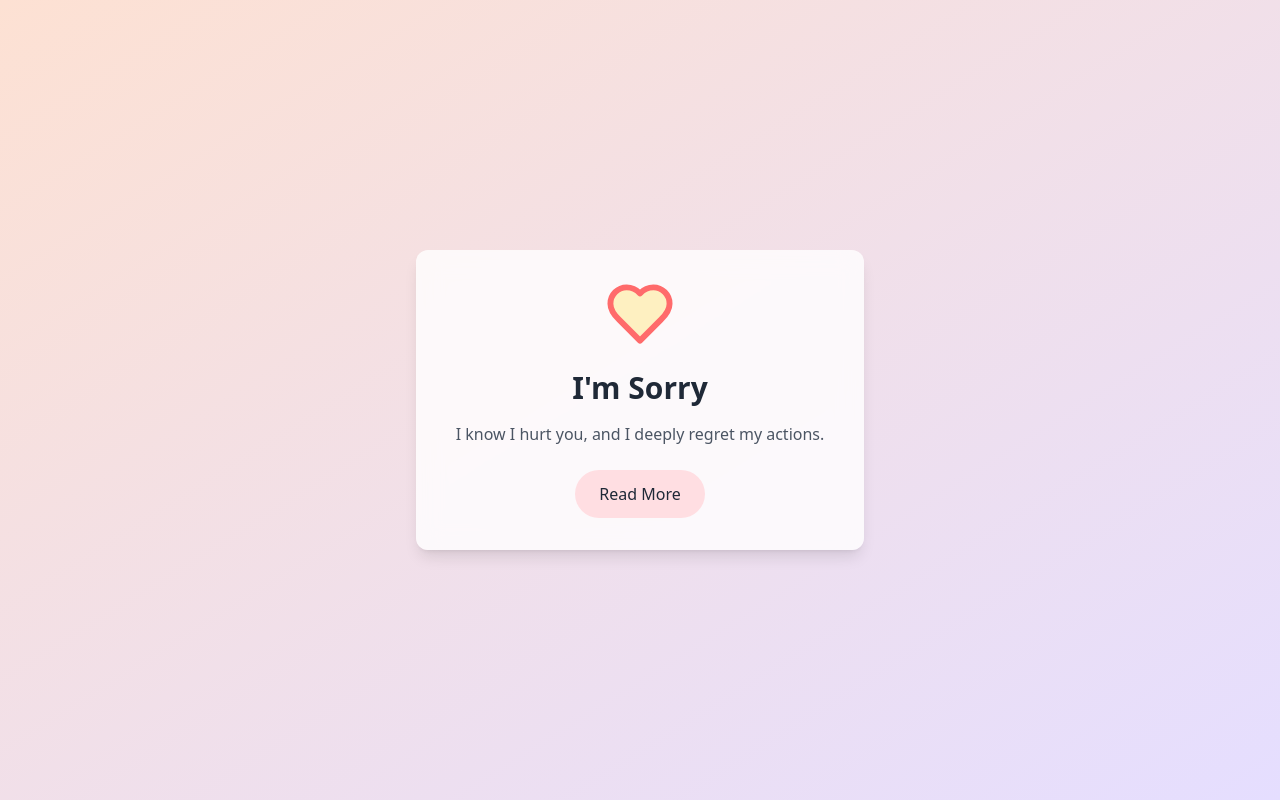
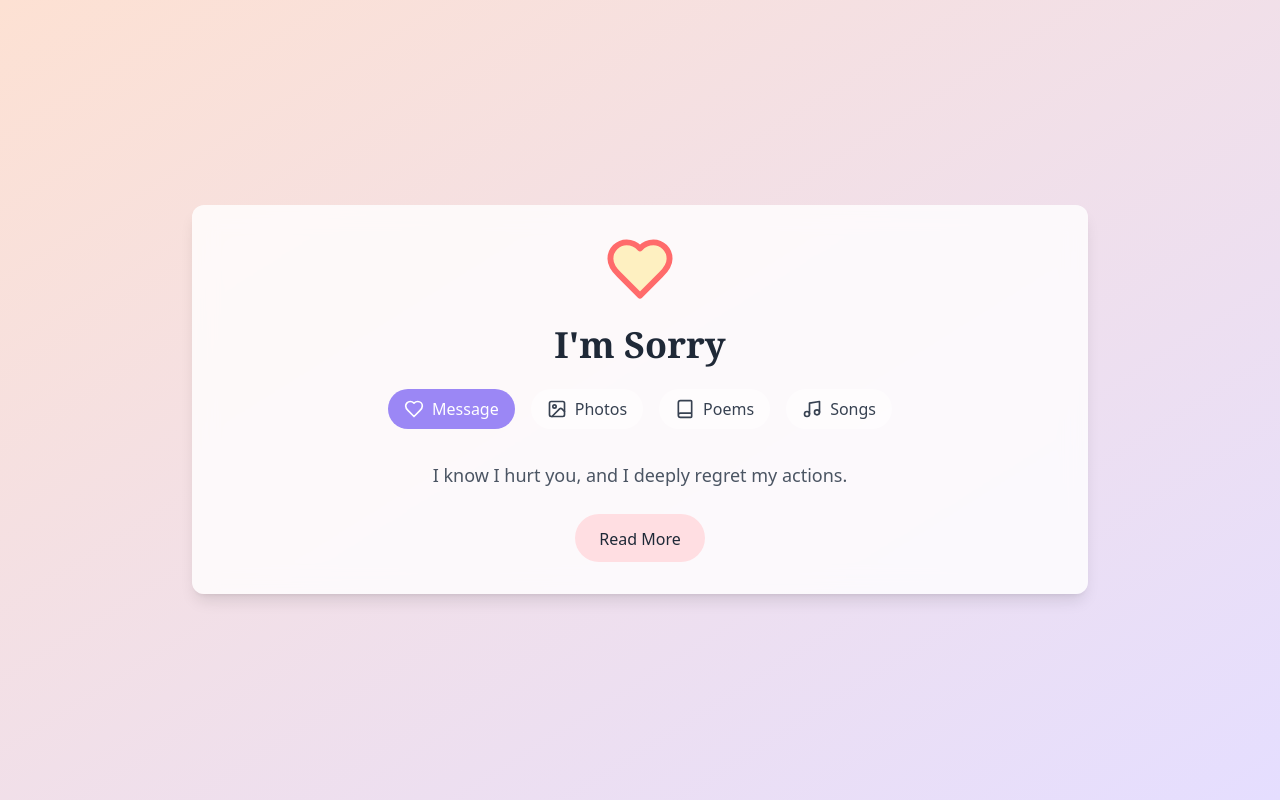
Before and after one commit to Tejas123456789000/sweet-apology-webpage-love, a React (Vite) app: page / in a window 1280 px wide. Built offline with nearby package versions, Linux system fonts and the light colour scheme.

Commit message:
Refactor: Improve UI and add content
This commit refactors the UI to improve aesthetics and adds content such as pictures, poems, and songs.

```diff
--- a/src/App.tsx
+++ b/src/App.tsx
@@ -1,9 +1,10 @@
+
 import { Toaster } from "@/components/ui/toaster";
 import { Toaster as Sonner } from "@/components/ui/sonner";
 import { TooltipProvider } from "@/components/ui/tooltip";
 import { QueryClient, QueryClientProvider } from "@tanstack/react-query";
 import { BrowserRouter, Routes, Route } from "react-router-dom";
-import Index from "./pages/Index";
+import SweetApology from "./pages/Index";
 import NotFound from "./pages/NotFound";
 
 const queryClient = new QueryClient();
@@ -15,7 +16,7 @@ const App = () => (
       <Sonner />
       <BrowserRouter>
         <Routes>
-          <Route path="/" element={<Index />} />
+          <Route path="/" element={<SweetApology />} />
           {/* ADD ALL CUSTOM ROUTES ABOVE THE CATCH-ALL "*" ROUTE */}
           <Route path="*" element={<NotFound />} />
         </Routes>
--- a/src/pages/Index.tsx
+++ b/src/pages/Index.tsx
@@ -1,10 +1,48 @@
 
 import React, { useState } from 'react';
-import { Heart } from 'lucide-react';
+import { Heart, Image, Music, Book } from 'lucide-react';
 import { motion } from 'framer-motion';
+import {
+  Carousel,
+  CarouselContent,
+  CarouselItem,
+  CarouselNext,
+  CarouselPrevious
+} from "@/components/ui/carousel";
+import { Card, CardContent } from "@/components/ui/card";
 
 const SweetApology: React.FC = () => {
   const [showFullMessage, setShowFullMessage] = useState(false);
+  const [currentSection, setCurrentSection] = useState<'message' | 'photos' | 'poems' | 'songs'>('message');
+
+  // You can replace these with your actual content
+  const photos = [
+    { url: "https://images.unsplash.com/photo-1470813740244-df37b8c1edcb", caption: "Starry night reminds me of your eyes" },
+    { url: "https://images.unsplash.com/photo-1500673922987-e212871fec22", caption: "Every sunset makes me think of you" },
+    { url: "https://images.unsplash.com/photo-1506744038136-46273834b3fb", caption: "Our favorite place" },
+  ];
+
+  const poems = [
+    {
+      title: "Forever Sorry",
+      content: "In silence my heart speaks,\nWords that lips fail to say.\nFor hurting you, my soul weeps,\nHoping forgiveness finds its way."
+    },
+    {
+      title: "A New Beginning",
+      content: "Through tearful nights and remorseful days,\nI've come to understand my ways.\nWith each sunrise comes a chance anew,\nTo show how deeply I care for you."
+    },
+  ];
+
+  const songs = [
+    {
+      title: "Whispers of Apology",
+      lyrics: "When shadows fall and light grows dim,\nI reach for memories where we begin.\nThrough all my faults and all my flaws,\nMy love for you has never paused."
+    },
+    {
+      title: "Healing Hearts",
+      lyrics: "Let these words mend what I broke,\nRevive the trust that sorrow stole.\nWith every note and every line,\nI pray your heart rejoins with mine."
+    },
+  ];
 
   return (
     <div className="min-h-screen flex items-center justify-center bg-gradient-to-br from-[#FDE1D3] to-[#E5DEFF] p-4">
@@ -12,7 +50,7 @@ const SweetApology: React.FC = () => {
         initial={{ opacity: 0, scale: 0.9 }}
         animate={{ opacity: 1, scale: 1 }}
         transition={{ duration: 0.5 }}
-        className="bg-white/80 backdrop-blur-md rounded-xl shadow-lg p-8 max-w-md w-full text-center"
+        className="bg-white/80 backdrop-blur-md rounded-xl shadow-lg p-8 max-w-4xl w-full"
       >
         <motion.div
           initial={{ scale: 1 }}
@@ -27,17 +65,55 @@ const SweetApology: React.FC = () => {
           <Heart color="#FF6B6B" size={64} fill="#FFD93D" fillOpacity={0.3} />
         </motion.div>
 
-        <h1 className="text-3xl font-bold text-gray-800 mb-4">
+        <h1 className="text-4xl font-bold text-center text-gray-800 mb-4 font-serif">
           I'm Sorry
         </h1>
 
-        <p className="text-gray-600 mb-6">
+        <div className="flex justify-center space-x-4 my-6">
+          <NavButton
+            icon={<Heart size={20} />}
+            label="Message"
+            active={currentSection === 'message'}
+            onClick={() => setCurrentSection('message')}
+          />
+          <NavButton
+            icon={<Image size={20} />}
+            label="Photos"
+            active={currentSection === 'photos'}
+            onClick={() => setCurrentSection('photos')}
+          />
+          <NavButton
+            icon={<Book size={20} />}
+            label="Poems"
+            active={currentSection === 'poems'}
+            onClick={() => setCurrentSection('poems')}
+          />
+          <NavButton
+            icon={<Music size={20} />}
+            label="Songs"
+            active={currentSection === 'songs'}
+            onClick={() => setCurrentSection('songs')}
+          />
+        </div>
+
+        <div className="mt-8">
+          {currentSection === 'message' && (
+            <motion.div
+              initial={{ opacity: 0 }}
+              animate={{ opacity: 1 }}
+              transition={{ duration: 0.5 }}
+              className="text-center"
+            >
+              <p className="text-lg text-gray-600 mb-6 leading-relaxed">
                 I know I hurt you, and I deeply regret my actions.
                 {showFullMessage && (
                   <>
                     <br /><br />
                     I value our connection more than anything, and I hope you can forgive me.
                     My heart is truly sorry for the pain I've caused.
+                    <br /><br />
+                    Every moment without your smile feels like an eternity.
+                    Please give me a chance to make things right and prove how much you mean to me.
                   </>
                 )}
               </p>
@@ -65,8 +141,126 @@ const SweetApology: React.FC = () => {
                 </motion.button>
               )}
             </motion.div>
+          )}
+
+          {currentSection === 'photos' && (
+            <motion.div
+              initial={{ opacity: 0 }}
+              animate={{ opacity: 1 }}
+              transition={{ duration: 0.5 }}
+            >
+              <Carousel className="w-full max-w-xl mx-auto">
+                <CarouselContent>
+                  {photos.map((photo, index) => (
+                    <CarouselItem key={index}>
+                      <div className="p-1">
+                        <Card>
+                          <CardContent className="flex flex-col items-center justify-center p-6">
+                            <div className="aspect-[16/9] w-full overflow-hidden rounded-lg">
+                              <img
+                                src={photo.url}
+                                alt={`Photo ${index + 1}`}
+                                className="h-full w-full object-cover transition-all hover:scale-105"
+                              />
+                            </div>
+                            <p className="mt-4 text-center text-gray-600 italic">{photo.caption}</p>
+                          </CardContent>
+                        </Card>
+                      </div>
+                    </CarouselItem>
+                  ))}
+                </CarouselContent>
+                <CarouselPrevious className="left-1" />
+                <CarouselNext className="right-1" />
+              </Carousel>
+            </motion.div>
+          )}
+
+          {currentSection === 'poems' && (
+            <motion.div
+              initial={{ opacity: 0 }}
+              animate={{ opacity: 1 }}
+              transition={{ duration: 0.5 }}
+              className="max-w-xl mx-auto"
+            >
+              <Carousel>
+                <CarouselContent>
+                  {poems.map((poem, index) => (
+                    <CarouselItem key={index}>
+                      <Card className="border-[#FFB6C1] bg-white/90">
+                        <CardContent className="p-6">
+                          <h3 className="text-2xl font-serif text-gray-800 mb-4 text-center">{poem.title}</h3>
+                          <p className="text-gray-600 whitespace-pre-line text-center leading-relaxed">{poem.content}</p>
+                        </CardContent>
+                      </Card>
+                    </CarouselItem>
+                  ))}
+                </CarouselContent>
+                <CarouselPrevious className="left-1" />
+                <CarouselNext className="right-1" />
+              </Carousel>
+            </motion.div>
+          )}
+
+          {currentSection === 'songs' && (
+            <motion.div
+              initial={{ opacity: 0 }}
+              animate={{ opacity: 1 }}
+              transition={{ duration: 0.5 }}
+              className="max-w-xl mx-auto"
+            >
+              <Carousel>
+                <CarouselContent>
+                  {songs.map((song, index) => (
+                    <CarouselItem key={index}>
+                      <Card className="border-[#D3C4FF] bg-white/90">
+                        <CardContent className="p-6">
+                          <div className="flex justify-center mb-4">
+                            <Music size={32} className="text-[#9b87f5]" />
+                          </div>
+                          <h3 className="text-2xl font-serif text-gray-800 mb-4 text-center">{song.title}</h3>
+                          <p className="text-gray-600 whitespace-pre-line text-center italic leading-relaxed">{song.lyrics}</p>
+                        </CardContent>
+                      </Card>
+                    </CarouselItem>
+                  ))}
+                </CarouselContent>
+                <CarouselPrevious className="left-1" />
+                <CarouselNext className="right-1" />
+              </Carousel>
+            </motion.div>
+          )}
+        </div>
+      </motion.div>
     </div>
   );
 };
 
+// Navigation Button Component
+const NavButton = ({
+  icon,
+  label,
+  active,
+  onClick
+}: {
+  icon: React.ReactNode;
+  label: string;
+  active: boolean;
+  onClick: () => void;
+}) => (
+  <motion.button
+    whileHover={{ scale: 1.05 }}
+    whileTap={{ scale: 0.95 }}
+    onClick={onClick}
+    className={`flex items-center space-x-2 px-4 py-2 rounded-full transition-colors ${
+      active
+        ? 'bg-[#9b87f5] text-white'
+        : 'bg-white/50 text-gray-700 hover:bg-white/70'
+    }`}
+  >
+    {icon}
+    <span>{label}</span>
+  </motion.button>
+);
+
 export default SweetApology;
```
Lines whose indentation alone changed are shown as unchanged.
